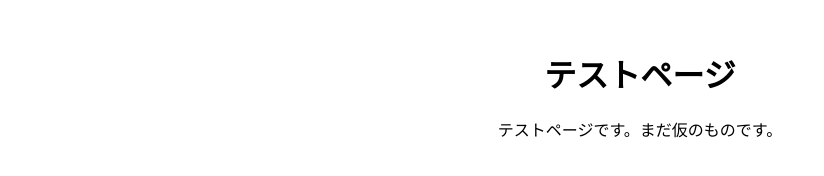
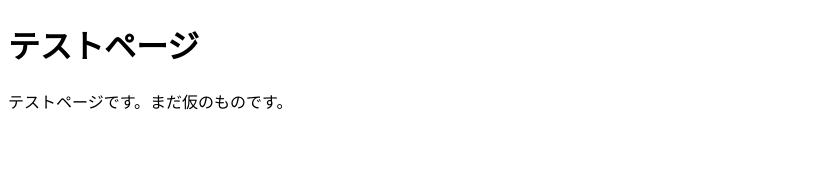
Before and after one commit to fukujo/new-page, a plain HTML site: page index.html in a window 1280 px wide. Shown: the whole page, without its empty margins (0-824 px from the left). Drawn offline with Linux system fonts and the light colour scheme.

Commit message:
Update index.html

```diff
--- a/index.html
+++ b/index.html
@@ -3,23 +3,9 @@
 <head>
     <meta charset="UTF-8">
     <title>トップページ</title>
-    <style>
-        body { font-family: Arial, sans-serif; text-align: center; margin-top: 50px; }
-        .counter { font-size: 24px; font-weight: bold; color: red; }
-    </style>
 </head>
 <body>
     <h1>テストページ</h1>
     <p>テストページです。まだ仮のものです。</p>
-     <script>
-        let count = localStorage.getItem('visitorCount');
-
-        count = count ? parseInt(count) + 1 : 1;
-
-        localStorage.setItem('visitorCount', count);
-
-
-        document.getElementById('visitorCount').textContent = count;
-    </script>
 </body>
 </html>
```
